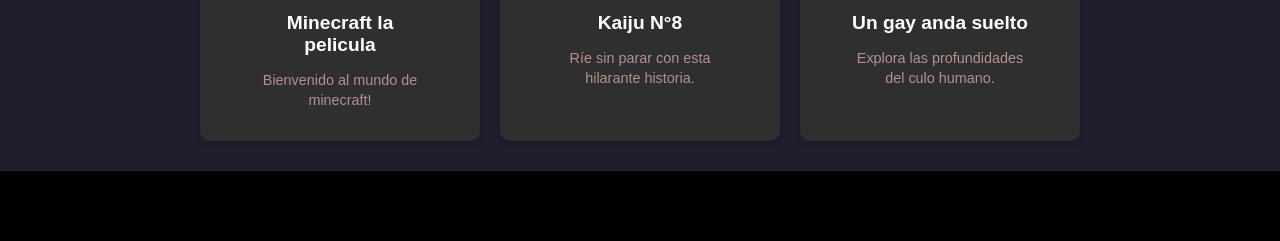
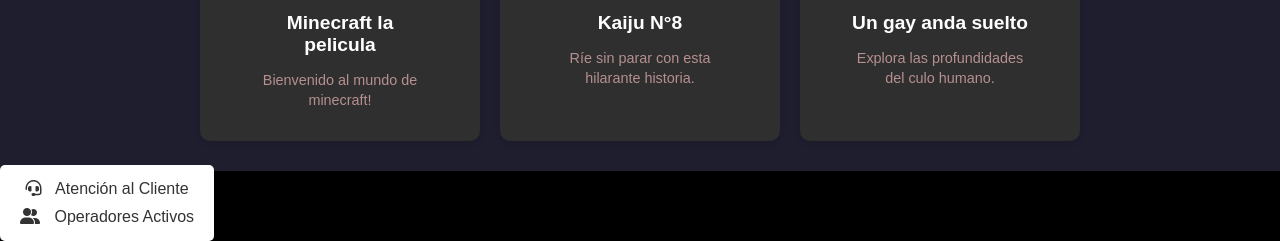
Before and after one commit to Luszczak/Optitrailers, a plain HTML site: page index.html in a window 1280 px wide. Both pictures are taken after a click on the button "COMUNIDAD". Shown: the part 651-892 px from the top of the page. Drawn offline with Linux system fonts and the light colour scheme.

Commit message:
Update index.html

```diff
--- a/index.html
+++ b/index.html
@@ -81,7 +81,7 @@
     // Función para cerrar todos los menús
     function closeAllMenus() {
         allMenus.forEach(menu => {
-                menu.style.display = 'none';
+            menu.classList.remove('show'); // Quita la clase 'show' para ocultarlos
         });
     }
 
@@ -93,10 +93,10 @@
         closeAllMenus();
 
         // Cambia el estado del menú seleccionado
-            if (menu.style.display === 'block') {
-                menu.style.display = 'none';
+        if (menu.classList.contains('show')) {
+            menu.classList.remove('show');
         } else {
-                menu.style.display = 'block';
+            menu.classList.add('show');
         }
     }
 
```
Lines whose indentation alone changed are shown as unchanged.
